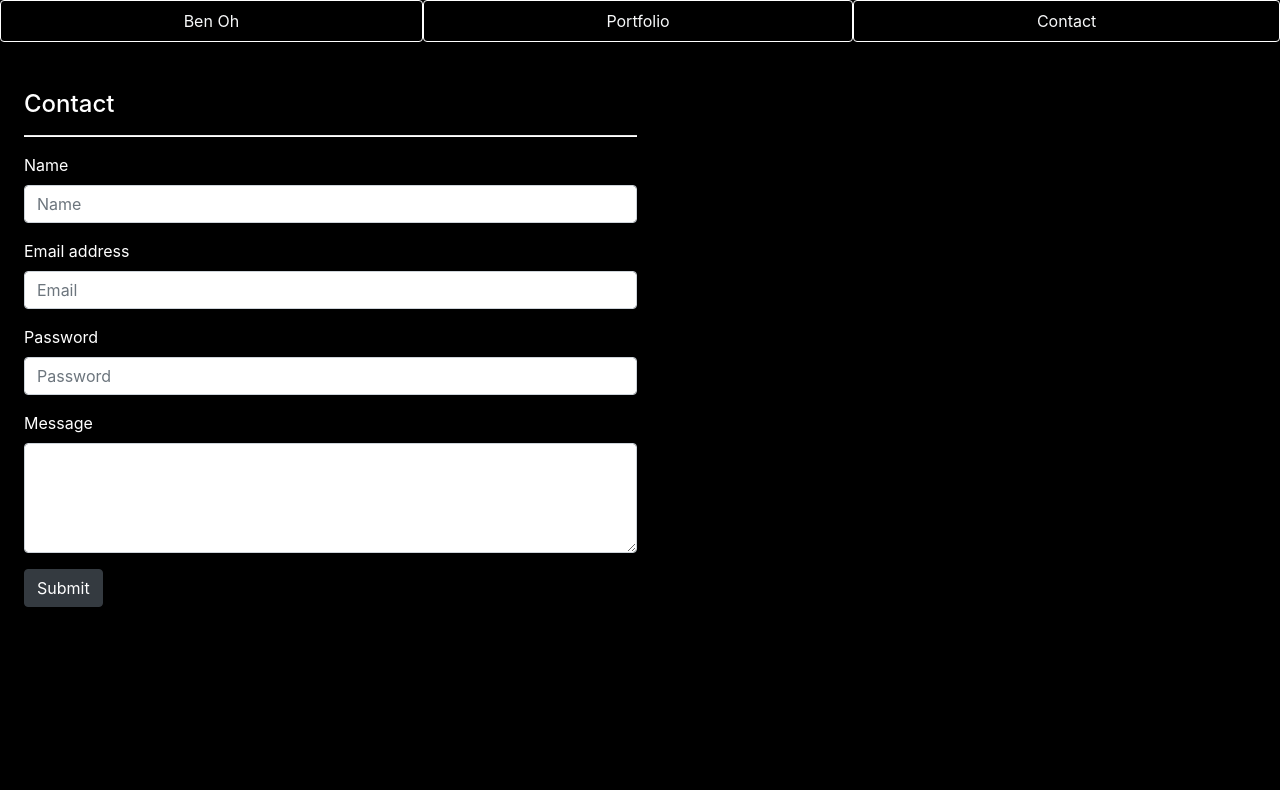
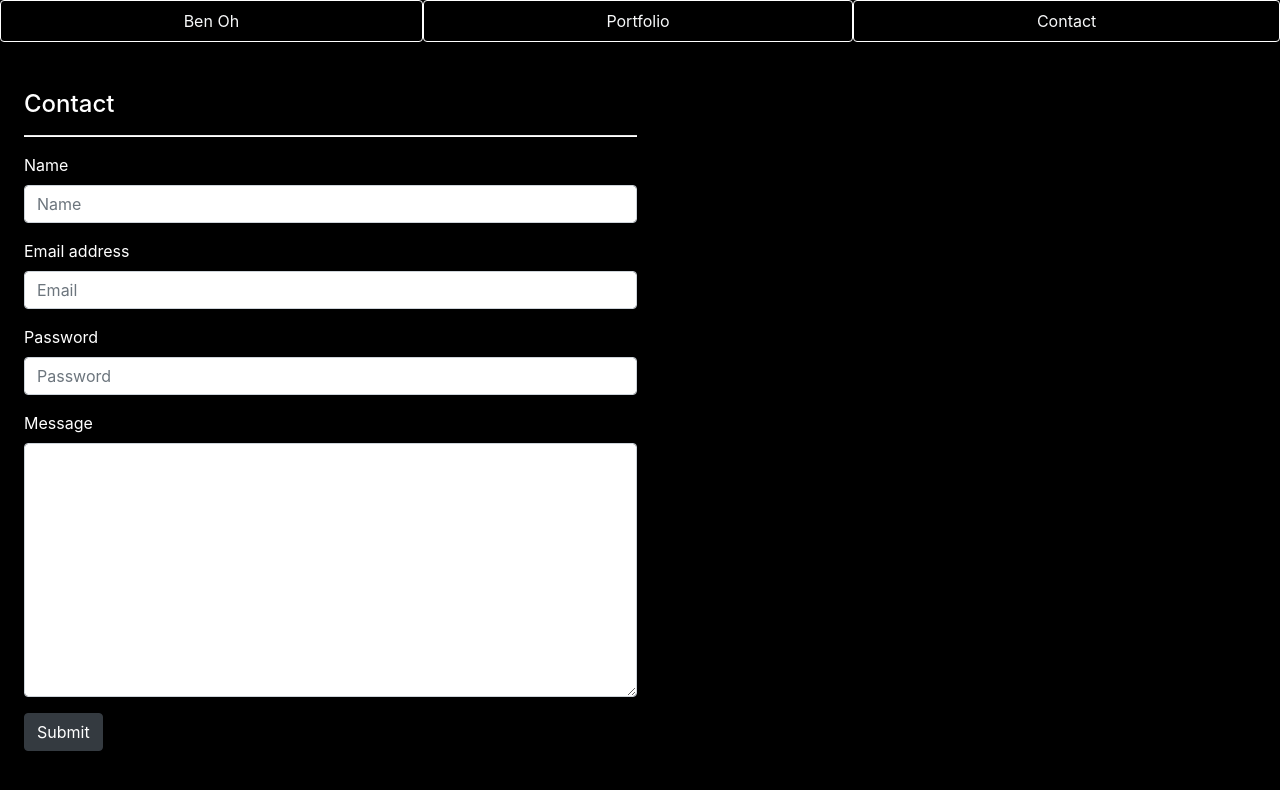
Before and after one commit to b3n0h/Bootstrap-Portfolio, a plain HTML site: page contact.html in a window 1280 px wide. Drawn offline with nearby package versions, Linux system fonts and the light colour scheme.

Commit message:
copied code over from basic-portfolio

```diff
--- a/contact.html
+++ b/contact.html
@@ -15,6 +15,7 @@
     .index {
       border: 1px solid white;
     }
+
   </style>
 </head>
 
@@ -46,7 +47,7 @@
           </div>
           <div class="form-group">
             <label for="exampleFormControlTextarea1">Message</label>
-            <textarea class="form-control" id="exampleFormControlTextarea1" rows="4"></textarea>
+            <textarea class="form-control" id="exampleFormControlTextarea1" rows="10"></textarea>
           </div>
           <button type="submit" class="btn btn-dark">Submit</button>
         </div>
```
